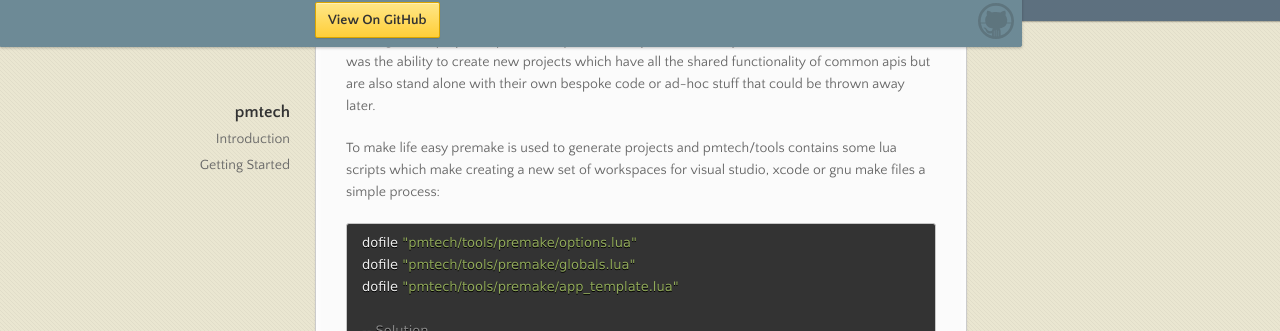
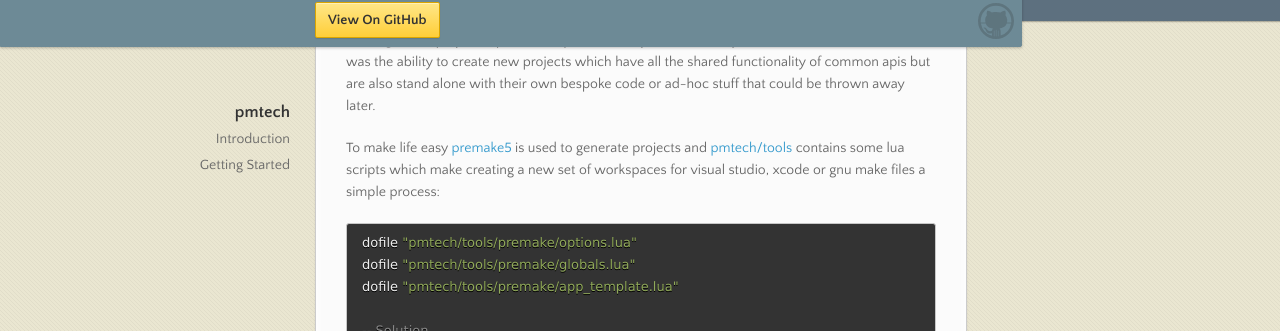
Before and after one commit to polymonster/polymonster.github.io, a Jekyll site: the page built from index.md, in a window 1280 px wide and 1400 px high, scrolled down 1420 px. Shown: the part 120-451 px from the top of the window. Built offline with Jekyll 4.4.1, drawn with Linux system fonts in a browser that asks for light colours; our own code applies the rules of GitHub Pages for plain Markdown files; some of the changed text lies outside the part shown.

Commit message:
Update index.md

````diff
--- a/index.md
+++ b/index.md
@@ -27,7 +27,7 @@
 
 Starting a new project in pmtech is quick and easy, one of the key features I wanted in a codebase was the ability to create new projects which have all the shared functionality of common apis but are also stand alone with their own bespoke code or ad-hoc stuff that could be thrown away later.
 
-To make life easy premake is used to generate projects and pmtech/tools contains some lua scripts which make creating a new set of workspaces for visual studio, xcode or gnu make files a simple process:
+To make life easy [premake5](https://premake.github.io/) is used to generate projects and [pmtech/tools](https://github.com/polymonster/pmtech/tree/master/tools/premake) contains some lua scripts which make creating a new set of workspaces for visual studio, xcode or gnu make files a simple process:
 
 ```lua
 dofile "pmtech/tools/premake/options.lua"
````
Also changed, not shown: other parts of index.md (+1 -0 lines).
